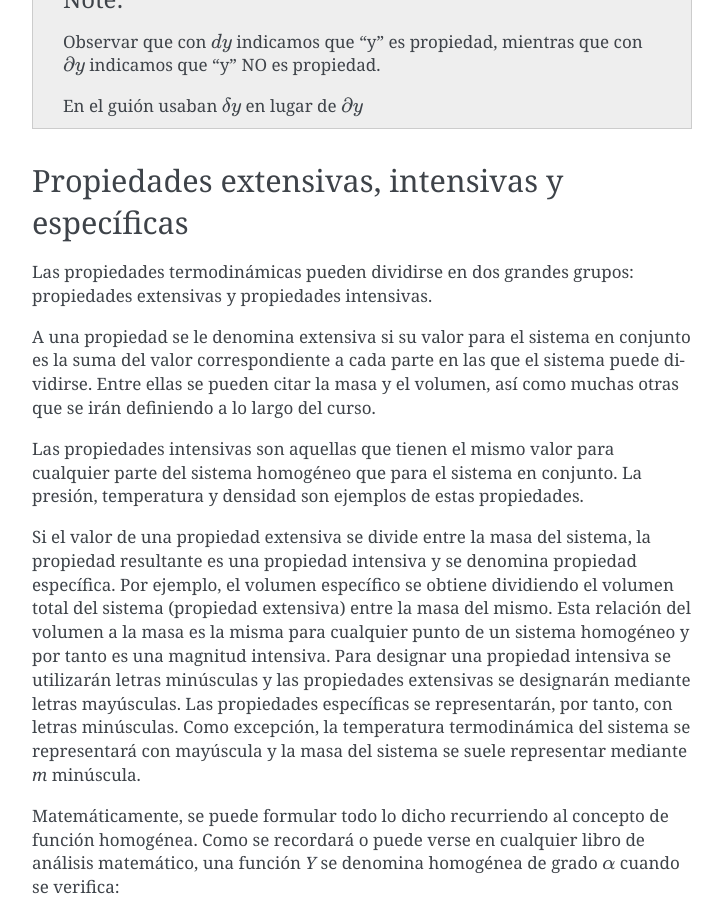
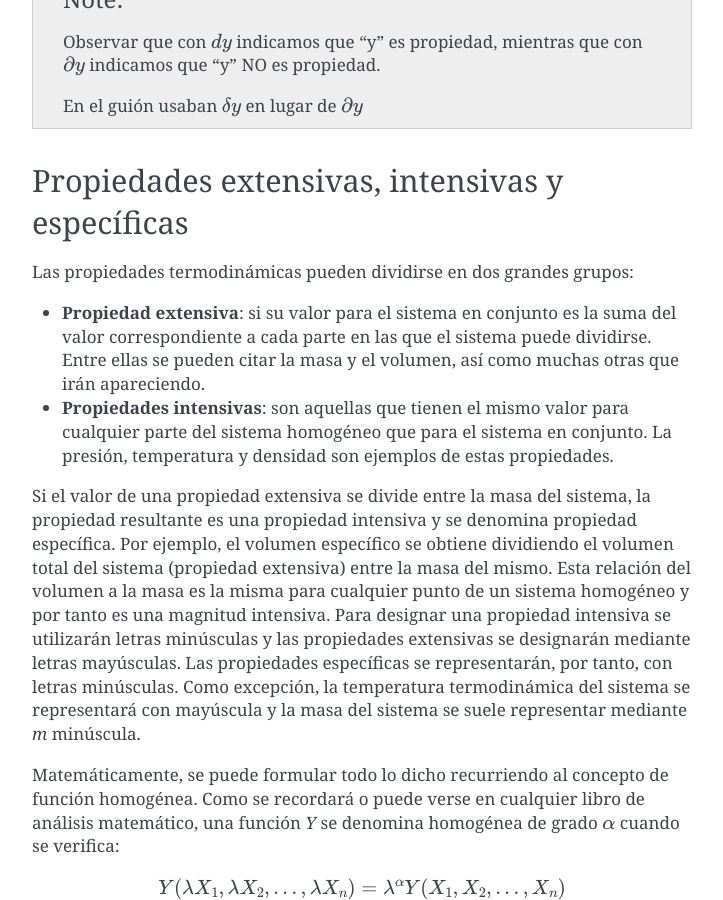
Before and after one commit to mantielero/termodinamica, a Sphinx documentation site: the page built from source/cocneptos_propiedades_.rst, in a window 1280 px wide and 900 px high, scrolled down 1581 px. Shown: the whole window, without its empty margins (388-1111 px from the left). Built offline with Sphinx 7.4.7, drawn with Linux system fonts in a browser that asks for light colours; pages that are not in the unit, such as notebooks, are missing from menus.

Commit message:
Update cocneptos_propiedades_.rst

```diff
--- a/source/cocneptos_propiedades_.rst
+++ b/source/cocneptos_propiedades_.rst
@@ -67,11 +67,10 @@ La integral de "y" dependerá de la trayectoria (integral de línea).
 Propiedades extensivas, intensivas y específicas
 ------------------------------------------------
 
-Las propiedades termodinámicas pueden dividirse en dos grandes grupos: propiedades extensivas y propiedades intensivas.
+Las propiedades termodinámicas pueden dividirse en dos grandes grupos:
 
-A una propiedad se le denomina extensiva si su valor para el sistema en conjunto es la suma del valor correspondiente a cada parte en las que el sistema puede dividirse. Entre ellas se pueden citar la masa y el volumen, así como muchas otras que se irán definiendo a lo largo del curso.
-
-Las propiedades intensivas son aquellas que tienen el mismo valor para cualquier parte del sistema homogéneo que para el sistema en conjunto. La presión, temperatura y densidad son ejemplos de estas propiedades.
+* **Propiedad extensiva**: si su valor para el sistema en conjunto es la suma del valor correspondiente a cada parte en las que el sistema puede dividirse. Entre ellas se pueden citar la masa y el volumen, así como muchas otras que irán apareciendo.
+* **Propiedades intensivas**: son aquellas que tienen el mismo valor para cualquier parte del sistema homogéneo que para el sistema en conjunto. La presión, temperatura y densidad son ejemplos de estas propiedades.
 
 Si el valor de una propiedad extensiva se divide entre la masa del sistema, la propiedad resultante es una propiedad intensiva y se denomina propiedad específica. Por ejemplo, el volumen específico se obtiene dividiendo el volumen total del sistema (propiedad extensiva) entre la masa del mismo. Esta relación del volumen a la masa es la misma para cualquier punto de un sistema homogéneo y por tanto es una magnitud intensiva. Para designar una propiedad intensiva se utilizarán letras minúsculas y las propiedades extensivas se designarán mediante letras mayúsculas. Las propiedades específicas se representarán, por tanto, con letras minúsculas. Como excepción, la temperatura termodinámica del sistema se representará con mayúscula y la masa del sistema se suele representar mediante *m* minúscula.
 
```
